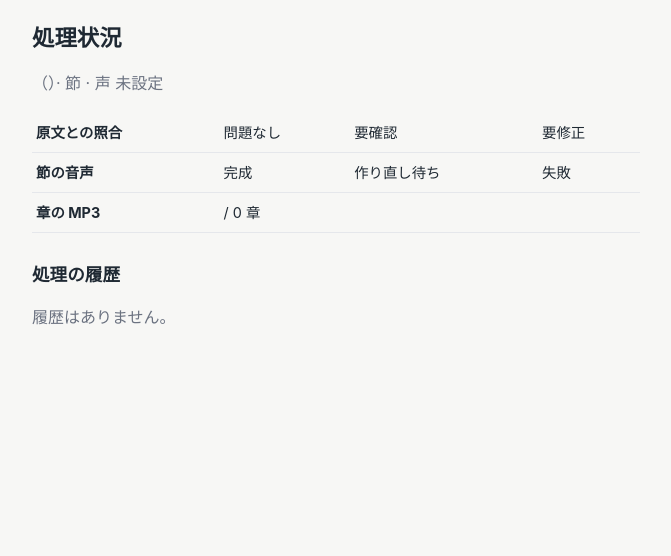
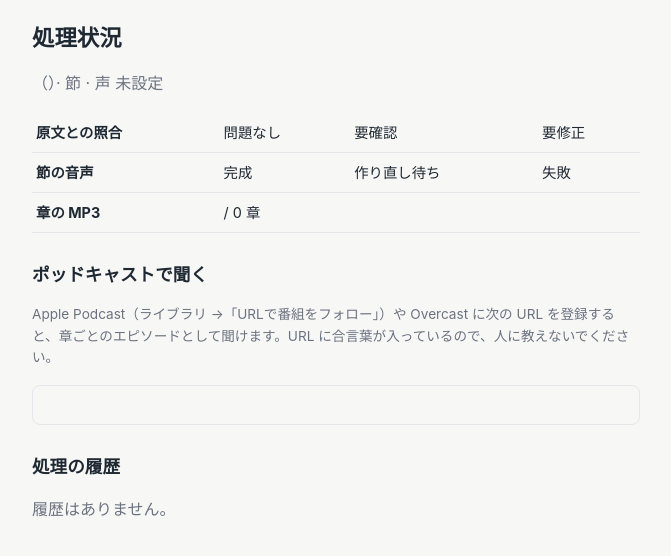
Before and after one commit to jfkr-solo/pdf2audiobook, a FastAPI app: template app/web/templates/status.html in a window 1280 px wide. Shown: the part 51-607 px from the top of the page, without its empty margins (304-975 px from the left). Run offline with FastAPI, Linux system fonts and the light colour scheme; the template is opened without the code that fills it, so the values that code supplies are empty.

Commit message:
STEP 11: ポッドキャスト用 RSS（章ごとのエピソード、合言葉付き URL）
Co-Authored-By: Claude Opus 5.5 <noreply@anthropic.com>
Claude-Session: https://claude.ai/code/session_01KiHz5fcu6Q7uoB3F2iUWxX

```diff
--- a/app/web/main.py
+++ b/app/web/main.py
@@ -7,6 +7,8 @@
 from __future__ import annotations
 
 import base64
+import hashlib
+import hmac
 import json
 import os
 import secrets
@@ -18,6 +20,7 @@ from fastapi import FastAPI, HTTPException, Request
 from fastapi.responses import FileResponse, HTMLResponse, Response
 from fastapi.staticfiles import StaticFiles
 from fastapi.templating import Jinja2Templates
+from xml.sax.saxutils import escape, quoteattr
 
 from ..audio import chapter_label
 from ..config import data_dir, load_config
@@ -68,16 +71,75 @@ def summarize(m: dict[str, Any], bdir: Path) -> dict[str, Any]:
     }
 
 
+def feed_token(password: str) -> str:
+    """RSS とその音声の URL に付ける合言葉。ポッドキャストアプリはパスワード入力が苦手なため。
+    APP_FEED_TOKEN があればそれを、無ければパスワードから作る（パスワードを変えれば無効になる）。"""
+    return os.environ.get("APP_FEED_TOKEN") or hmac.new(password.encode(), b"pdf2audiobook-feed", hashlib.sha256).hexdigest()[:32]
+
+
+def rss_xml(m: dict[str, Any], bdir: Path, base_url: str, token: str) -> str:
+    """章を1話ずつにしたポッドキャスト RSS（itunes:type serial で1章から順に並ぶ）。"""
+    from datetime import datetime, timedelta
+    from email.utils import format_datetime
+    from urllib.parse import quote
+
+    q = f"?t={token}" if token else ""
+    base = base_url.rstrip("/")
+    try:
+        start = datetime.fromisoformat(m.get("created_at") or "")
+    except ValueError:
+        start = datetime(2026, 1, 1).astimezone()
+    if start.tzinfo is None:
+        start = start.astimezone()
+    title = m.get("title", m["book_id"])
+    author = m.get("author") or ""
+    items = []
+    for i, c in enumerate(m["chapters"], 1):
+        a = c.get("audio") or {}
+        f = bdir / a["file"] if a.get("file") else None
+        if a.get("status") != "done" or f is None or not f.exists():
+            continue
+        url = f"{base}/media/{quote(m['book_id'])}/{quote(f.name)}{q}"
+        items.append(f"""    <item>
+      <title>{escape(chapter_label(c))}</title>
+      <guid isPermaLink="false">{escape(f"{m['book_id']}-{c['chapter_id']}-{a.get('text_hash') or ''}")}</guid>
+      <enclosure url={quoteattr(url)} length="{f.stat().st_size}" type="audio/mpeg"/>
+      <pubDate>{format_datetime(start + timedelta(hours=i))}</pubDate>
+      <itunes:episode>{i}</itunes:episode>
+      <itunes:duration>{int(a.get("duration_sec") or 0)}</itunes:duration>
+    </item>""")
+    return f"""<?xml version="1.0" encoding="UTF-8"?>
+<rss version="2.0" xmlns:itunes="http://www.itunes.com/dtds/podcast-1.0.dtd">
+  <channel>
+    <title>{escape(title)}</title>
+    <link>{escape(f"{base}/books/{m['book_id']}")}</link>
+    <description>{escape(f"{title}{'（' + author + '）' if author else ''} の読み上げ音声。私的利用のみ。")}</description>
+    <language>ja</language>
+    <itunes:author>{escape(author)}</itunes:author>
+    <itunes:type>serial</itunes:type>
+    <itunes:block>Yes</itunes:block>
+    <itunes:explicit>false</itunes:explicit>
+{chr(10).join(items)}
+  </channel>
+</rss>
+"""
+
+
 def create_app(cfg: dict[str, Any] | None = None) -> FastAPI:
     cfg = cfg or load_config()
     app = FastAPI(title="pdf2audiobook", docs_url=None, redoc_url=None)
     templates = Jinja2Templates(directory=str(HERE / "templates"))
     app.mount("/static", StaticFiles(directory=str(HERE / "static")), name="static")
     password = os.environ.get("APP_PASSWORD", "")
+    token = feed_token(password) if password else ""
 
     @app.middleware("http")
     async def basic_auth(request: Request, call_next):
         if not password or request.url.path == "/healthz":
+            return await call_next(request)
+        path = request.url.path
+        if path.startswith(("/feed/", "/media/")) and secrets.compare_digest(
+                request.query_params.get("t", "").encode(), token.encode()):
             return await call_next(request)
         auth = request.headers.get("authorization", "")
         ok = False
@@ -125,7 +187,18 @@ def create_app(cfg: dict[str, Any] | None = None) -> FastAPI:
                 "SELECT step, status, message, started_at FROM jobs WHERE book_id=? ORDER BY id DESC LIMIT 20", (book_id,))]
             conn.close()
         reports = [p.name for p in sorted(bdir.glob("*_report.md"))]
-        return templates.TemplateResponse(request, "status.html", {"b": b, "jobs": jobs, "reports": reports})
+        feed = f"{public_base(request)}/feed/{book_id}.xml" + (f"?t={token}" if token else "")
+        return templates.TemplateResponse(request, "status.html", {"b": b, "jobs": jobs, "reports": reports, "feed": feed})
+
+    def public_base(request: Request) -> str:
+        # リバースプロキシの内側でも正しい URL を出せるよう、APP_BASE_URL があれば優先する
+        return os.environ.get("APP_BASE_URL") or str(request.base_url).rstrip("/")
+
+    @app.get("/feed/{book_id}.xml")
+    def feed(request: Request, book_id: str):
+        _, bdir = book_or_404(book_id)
+        m = json.loads((bdir / "manuscript.json").read_text(encoding="utf-8"))
+        return Response(rss_xml(m, bdir, public_base(request), token), media_type="application/rss+xml; charset=utf-8")
 
     @app.get("/media/{book_id}/{name}")
     def media(book_id: str, name: str):
--- a/app/web/static/style.css
+++ b/app/web/static/style.css
@@ -47,3 +47,4 @@ h2 { font-size: 1.1rem; margin-top: 28px; }
 .tag { font-size: .8rem; padding: 1px 6px; border-radius: 6px; border: 1px solid var(--line); }
 .tag.done { color: var(--ok); } .tag.failed { color: var(--ng); }
 code { font-size: .9em; }
+.copy { width: 100%; font: inherit; font-size: .85rem; padding: 8px; border-radius: 8px; border: 1px solid var(--line); background: var(--bg); color: var(--fg); }
--- a/app/web/templates/status.html
+++ b/app/web/templates/status.html
@@ -9,6 +9,9 @@
   <tr><th>節の音声</th><td>完成 {{ b.status.audio.done }}</td><td>作り直し待ち {{ b.status.audio.stale }}</td><td>失敗 {{ b.status.audio.failed }}</td></tr>
   <tr><th>章の MP3</th><td colspan="3">{{ b.playable }} / {{ b.chapters|length }} 章</td></tr>
 </table>
+<h2>ポッドキャストで聞く</h2>
+<p class="small muted">Apple Podcast（ライブラリ →「URLで番組をフォロー」）や Overcast に次の URL を登録すると、章ごとのエピソードとして聞けます。URL に合言葉が入っているので、人に教えないでください。</p>
+<p><input class="copy" readonly value="{{ feed }}" onclick="this.select()" aria-label="RSS の URL"></p>
 {% if reports %}<h2>レポート</h2><ul>{% for r in reports %}<li><code>{{ r }}</code></li>{% endfor %}</ul>{% endif %}
 <h2>処理の履歴</h2>
 {% if jobs %}
```
Also changed, not shown: tests/test_step10.py (+25 -0 lines), README.md.
